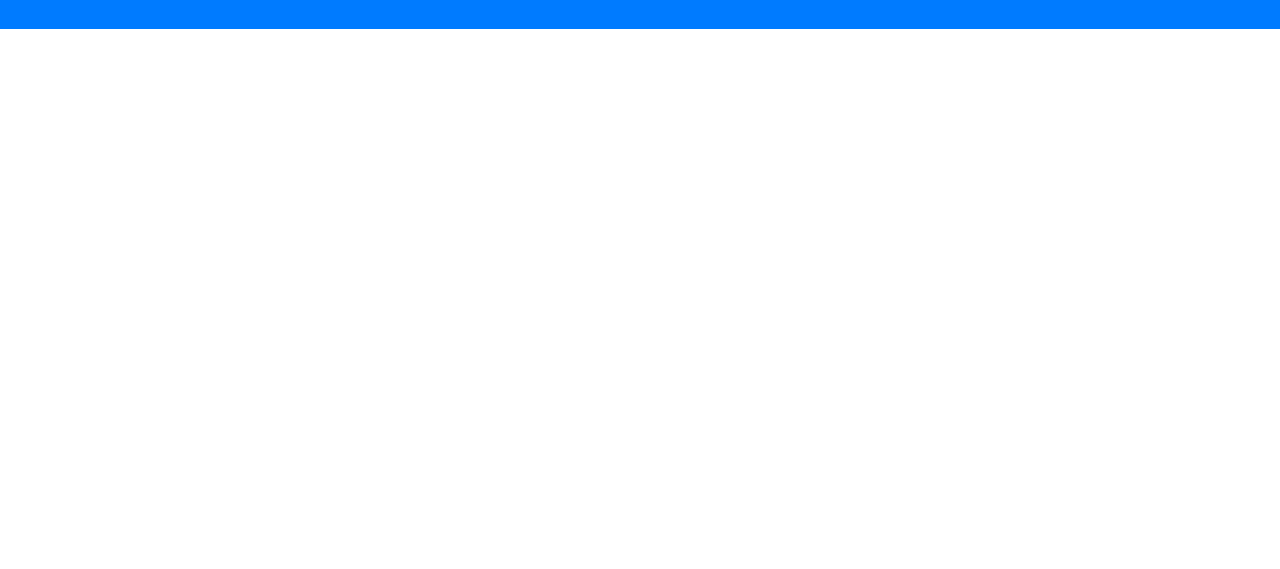
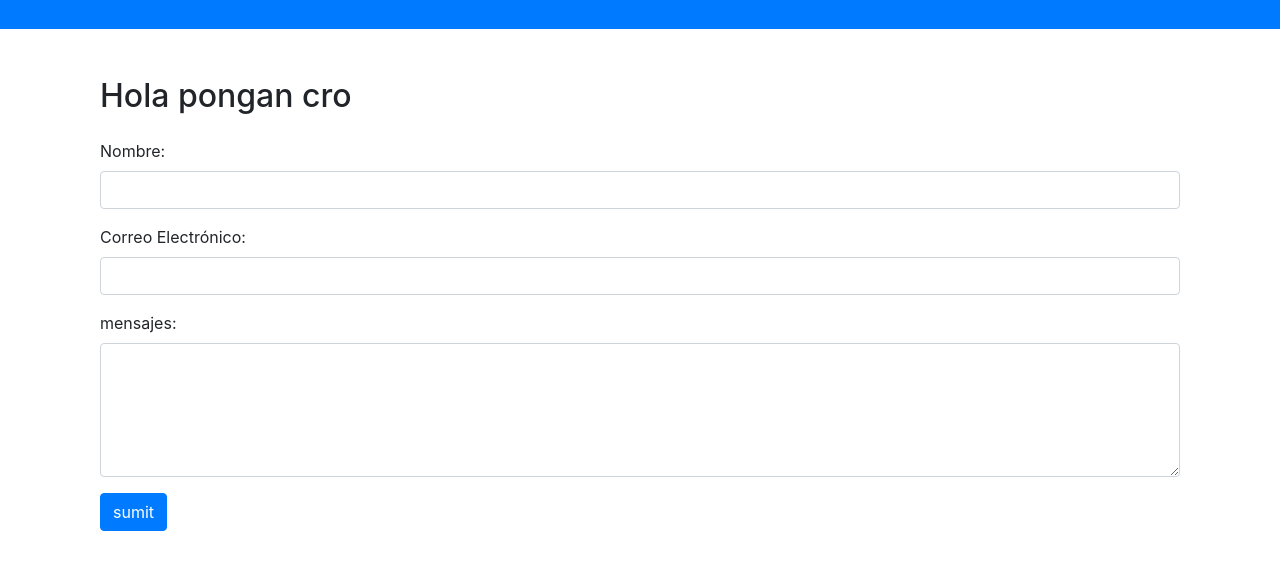
Before and after one commit to LucasZamoraSulub/Actividad_git_error, a plain HTML site: page index.html in a window 1280 px wide. Shown: the part 95-664 px from the top of the page. Drawn offline with nearby package versions, Linux system fonts and the light colour scheme.

Commit message:
Mis cambios

```diff
--- a/index.html
+++ b/index.html
@@ -34,9 +34,27 @@
         </div>
     </header>
     <main class="container my-5">
-        <section id="formulario">
-            <!-- Aquí se incluirá el formulario -->
+        <section id="formulario" class="mb-5">
+            <div class="container">
+                <h2 class="mb-4">Hola pongan cro</h2>
+                <form id="contact-form">
+                    <div class="form-group">
+                        <label for="name">Nombre:</label>
+                        <input type="text" class="form-control" id="name" name="name" required>
+                    </div>
+                    <div class="form-group">
+                        <label for="email">Correo Electrónico:</label>
+                        <input type="email" class="form-control" id="email" name="email" required>
+                    </div>
+                    <div class="form-group">
+                        <label for="message">mensajes:</label>
+                        <textarea class="form-control" id="message" name="message" rows="5" required></textarea>
+                    </div>
+                    <button type="submit" class="btn btn-primary">sumit</button>
+                </form>
+            </div>
         </section>
+
     </main>
     <footer id="footer">
         <!-- Aquí se incluirá el footer -->
```
